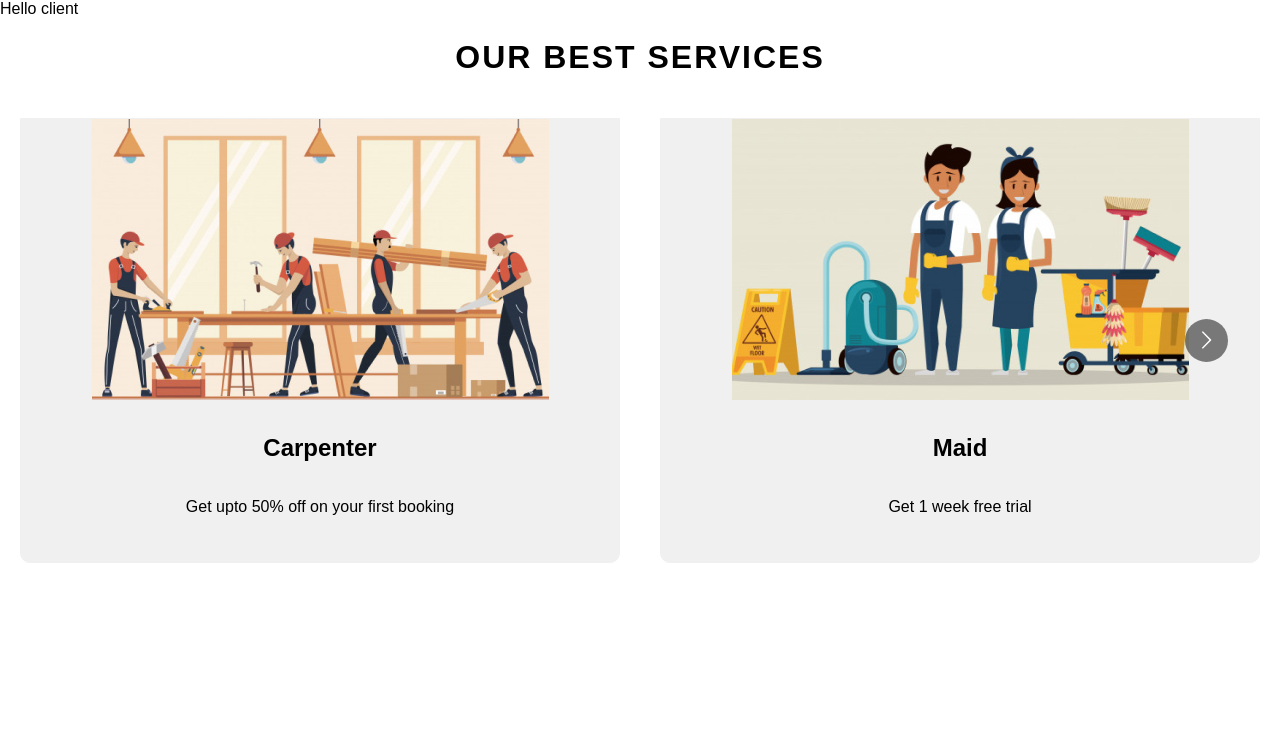
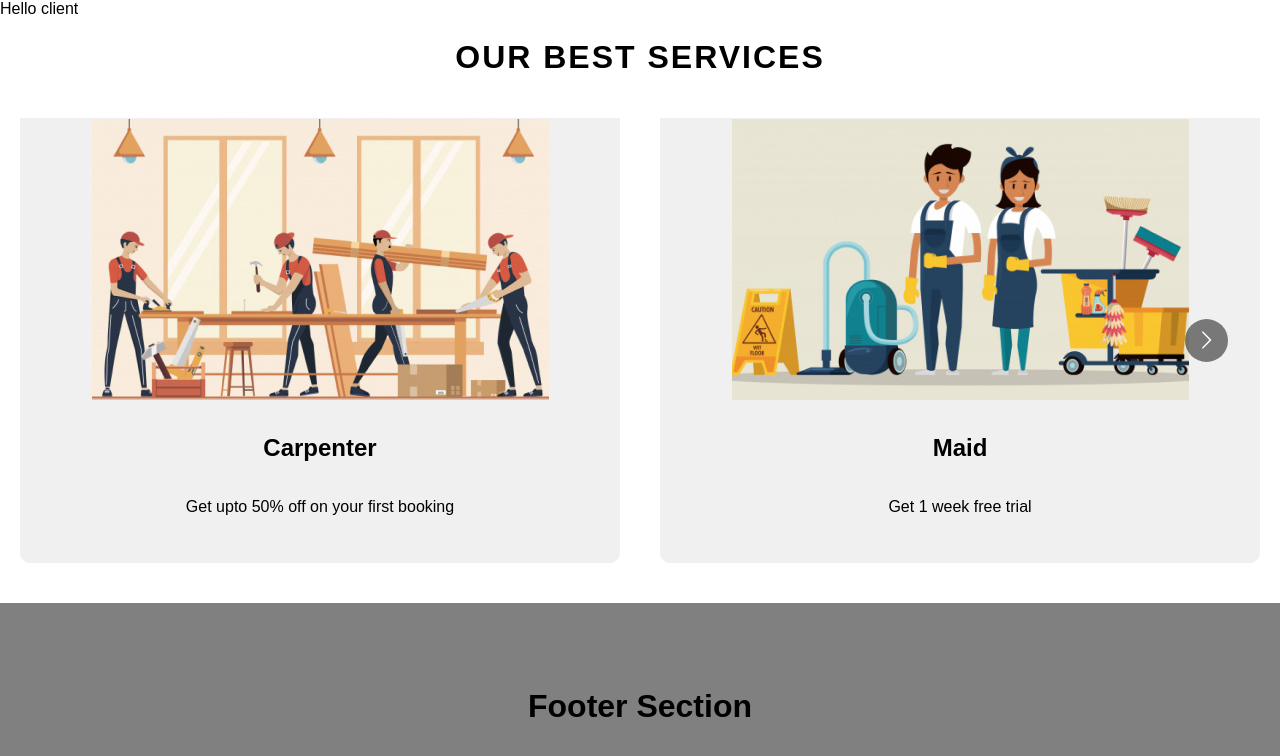
Before and after one commit to gdscnitp/job-provider-site, a React (Create React App) app in the folder client/: page / in a window 1280 px wide. Shown: the top 756 px of the page. Built offline with nearby package versions, Linux system fonts and the light colour scheme.

Commit message:
Footer component added

```diff
--- a/client/src/App.js
+++ b/client/src/App.js
@@ -1,5 +1,6 @@
-import React from 'react';
-import Display from './components/best_services/component.bestServices';
+import React from "react";
+import Display from "./components/best_services/component.bestServices";
+import Footer from "./components/Footer";
 
 function App() {
   return (
@@ -7,6 +8,7 @@ function App() {
       Hello client
       {/* Our best services carousel (Kunal Prakash) */}
       <Display />
+      <Footer />
     </div>
   );
 }
--- /dev/null
+++ b/client/src/components/Footer.css
@@ -0,0 +1,8 @@
+.main-footer {
+  color: black;
+  background-color: gray;
+  padding: 4em;
+  position: relative;
+  /*bottom: 0;*/
+  width: 100%;
+}
--- /dev/null
+++ b/client/src/components/Footer.js
@@ -0,0 +1,14 @@
+import React from "react";
+import "./Footer.css";
+
+function Footer() {
+  return (
+    <div className="main-footer">
+      <center>
+        <h1>Footer Section</h1>
+      </center>
+    </div>
+  );
+}
+
+export default Footer;
```
Lines whose indentation alone changed are shown as unchanged.
